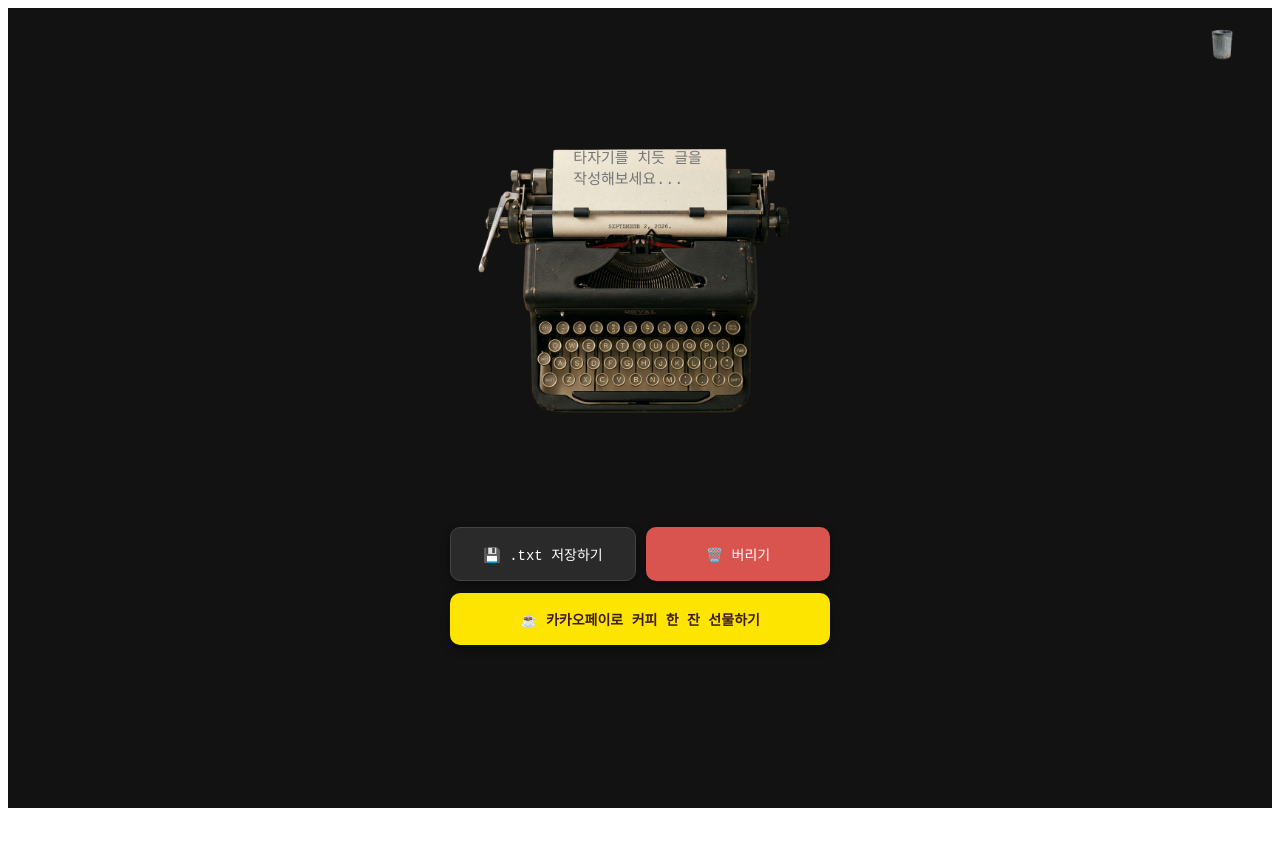
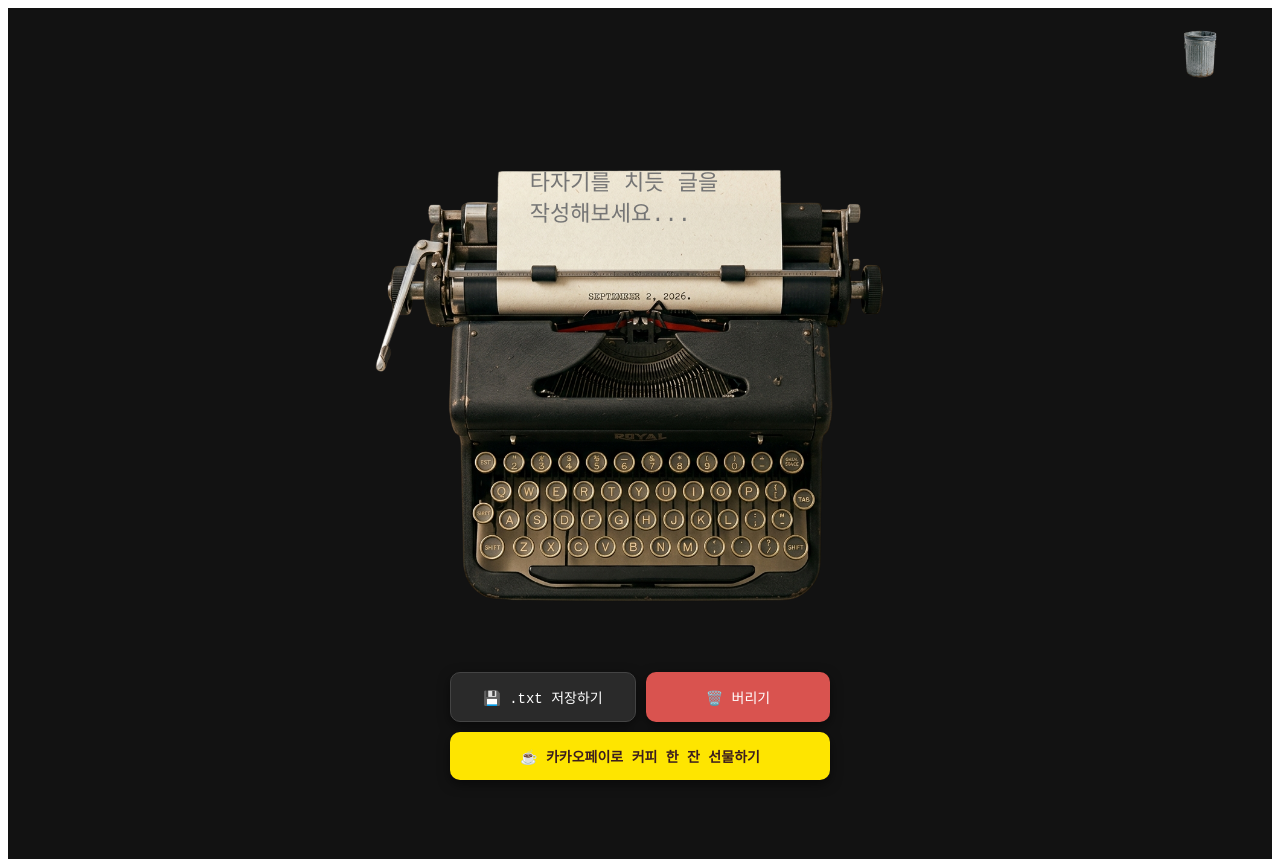
Before and after one commit to lia4682-ctrl/typewriter-web, a Next.js app: page / in a window 1280 px wide. Before the commit the page ends 816 px from the top, so only its background shows below. Built offline with nearby package versions, Linux system fonts and the light colour scheme.

Commit message:
Update page.tsx

```diff
--- a/app/page.tsx
+++ b/app/page.tsx
@@ -329,33 +329,29 @@ export default function TypewriterApp() {
         display: 'flex',
         flexDirection: 'column',
         alignItems: 'center',
-        padding: '20px 0 50px 0',
+        padding: '20px 0 120px 0',
         overflowX: 'hidden',
         userSelect: 'none',
         boxSizing: 'border-box'
       }}
     >
-      {/* 400px 이하 모바일 전용 반응형 스타일 적용 */}
       <style jsx global>{`
         .typewriter-wrapper {
-          width: 100%;
-          max-width: 520px;
+          width: 90%;
+          max-width: 850px;
           aspect-ratio: 4 / 3.3;
-          margin-top: 40px;
-          margin-bottom: 20px;
+          margin-top: 10px;
         }
 
         .typewriter-textarea {
-          font-size: 15px;
+          font-size: 22px;
         }
 
         @media (max-width: 400px) {
           .typewriter-wrapper {
             width: 175vw !important;
             max-width: none !important;
-            aspect-ratio: 4 / 3.3;
             margin-top: 20px !important;
-            margin-bottom: 10px !important;
           }
 
           .typewriter-textarea {
@@ -364,14 +360,14 @@ export default function TypewriterApp() {
         }
       `}</style>
 
-      {/* 쓰레기통 */}
+      {/* 키운 쓰레기통 (110px) */}
       <div
         ref={binRef}
         style={{
-          position: 'absolute',
-          top: '15px',
-          right: '15px',
-          width: '70px',
+          position: 'fixed',
+          top: '20px',
+          right: '25px',
+          width: '110px',
           zIndex: 30,
           transition: 'transform 0.2s ease',
           transform: isHoveredBin ? 'scale(1.15)' : 'scale(1)',
@@ -398,7 +394,7 @@ export default function TypewriterApp() {
             position: 'absolute',
             left: `${paper.x}px`,
             top: `${paper.y}px`,
-            width: '75px',
+            width: '85px',
             transform: `rotate(${paper.rotate}deg)`,
             zIndex: draggingId === paper.id ? 100 : 25,
             cursor: 'pointer',
@@ -408,7 +404,7 @@ export default function TypewriterApp() {
         />
       ))}
 
-      {/* 타자기 프레임 (모바일 400px 이하에서만 커지고 반응형으로 원래 크기 유지) */}
+      {/* 확대된 타자기 본체 프레임 */}
       <div className="typewriter-wrapper" style={{ position: 'relative', zIndex: 1 }}>
         {/* 입력 레이어 */}
         <div
@@ -471,16 +467,19 @@ export default function TypewriterApp() {
         />
       </div>
 
-      {/* 하단 버튼 그룹 */}
+      {/* 화면 바닥에 고정된 하단 버튼 그룹 (Fixed) */}
       <div
         style={{
+          position: 'fixed',
+          bottom: '20px',
+          left: '50%',
+          transform: 'translateX(-50%)',
           display: 'flex',
           flexDirection: 'column',
-          gap: '12px',
+          gap: '10px',
           width: 'calc(100% - 40px)',
           maxWidth: '380px',
-          marginTop: '10px',
-          zIndex: 20
+          zIndex: 50
         }}
       >
         <div style={{ display: 'flex', gap: '10px', width: '100%' }}>
@@ -488,7 +487,7 @@ export default function TypewriterApp() {
             onClick={handleSaveTxt}
             style={{
               flex: 1,
-              padding: '16px 8px',
+              padding: '14px 8px',
               fontSize: '14px',
               fontFamily: 'Courier New, monospace',
               color: '#ffffff',
@@ -501,7 +500,7 @@ export default function TypewriterApp() {
               alignItems: 'center',
               justifyContent: 'center',
               gap: '4px',
-              boxShadow: '0 4px 10px rgba(0,0,0,0.4)'
+              boxShadow: '0 4px 12px rgba(0,0,0,0.5)'
             }}
           >
             💾 .txt 저장하기
@@ -511,7 +510,7 @@ export default function TypewriterApp() {
             onClick={handleDiscard}
             style={{
               flex: 1,
-              padding: '16px 8px',
+              padding: '14px 8px',
               fontSize: '14px',
               fontFamily: 'Courier New, monospace',
               color: '#ffffff',
@@ -524,7 +523,7 @@ export default function TypewriterApp() {
               alignItems: 'center',
               justifyContent: 'center',
               gap: '4px',
-              boxShadow: '0 4px 10px rgba(0,0,0,0.4)'
+              boxShadow: '0 4px 12px rgba(0,0,0,0.5)'
             }}
           >
             🗑️ 버리기
@@ -535,7 +534,7 @@ export default function TypewriterApp() {
           onClick={() => setIsKakaoModalOpen(true)}
           style={{
             width: '100%',
-            padding: '16px 8px',
+            padding: '14px 8px',
             fontSize: '14px',
             fontFamily: 'Courier New, monospace',
             color: '#3C1E1E',
@@ -549,7 +548,7 @@ export default function TypewriterApp() {
             alignItems: 'center',
             justifyContent: 'center',
             gap: '4px',
-            boxShadow: '0 4px 10px rgba(0,0,0,0.4)'
+            boxShadow: '0 4px 12px rgba(0,0,0,0.5)'
           }}
         >
           ☕ 카카오페이로 커피 한 잔 선물하기
```
